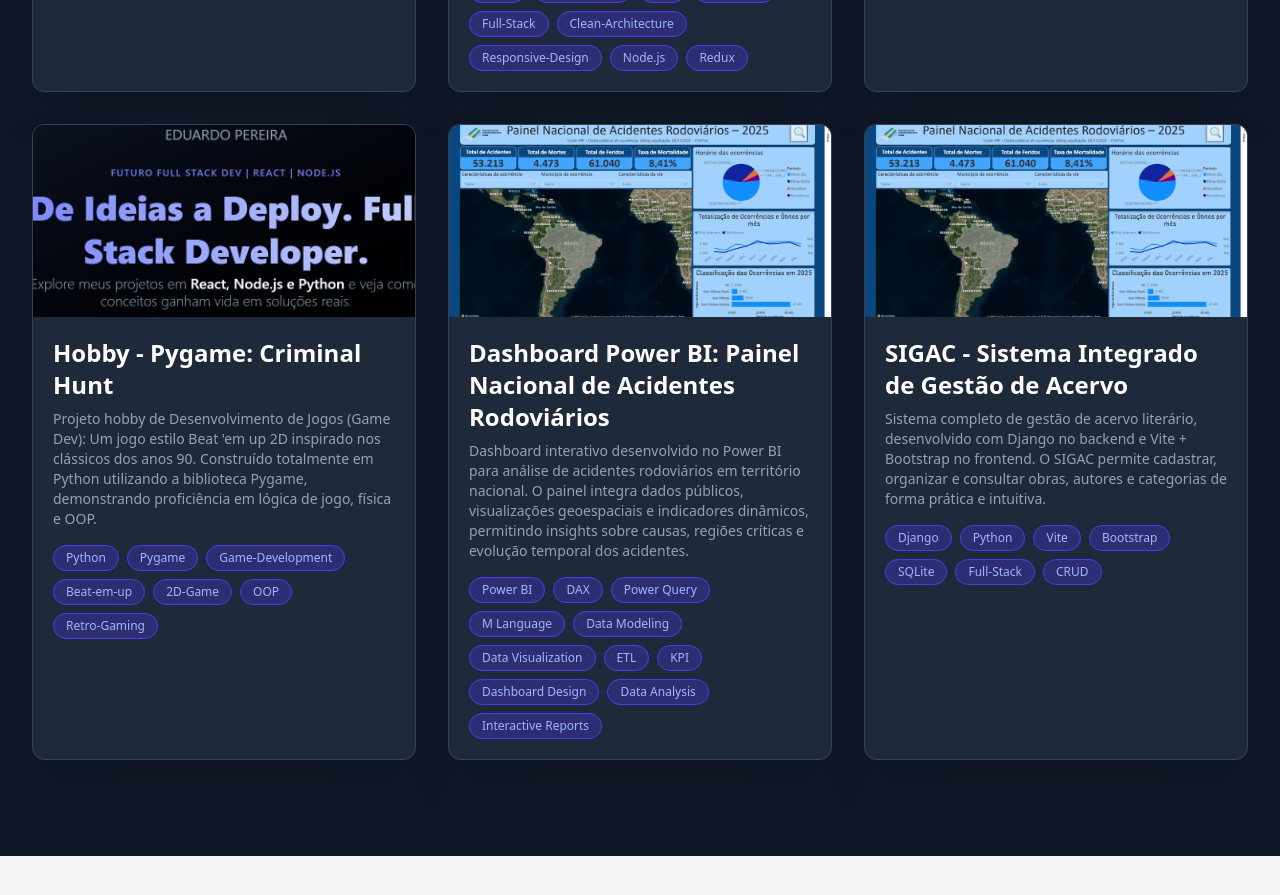
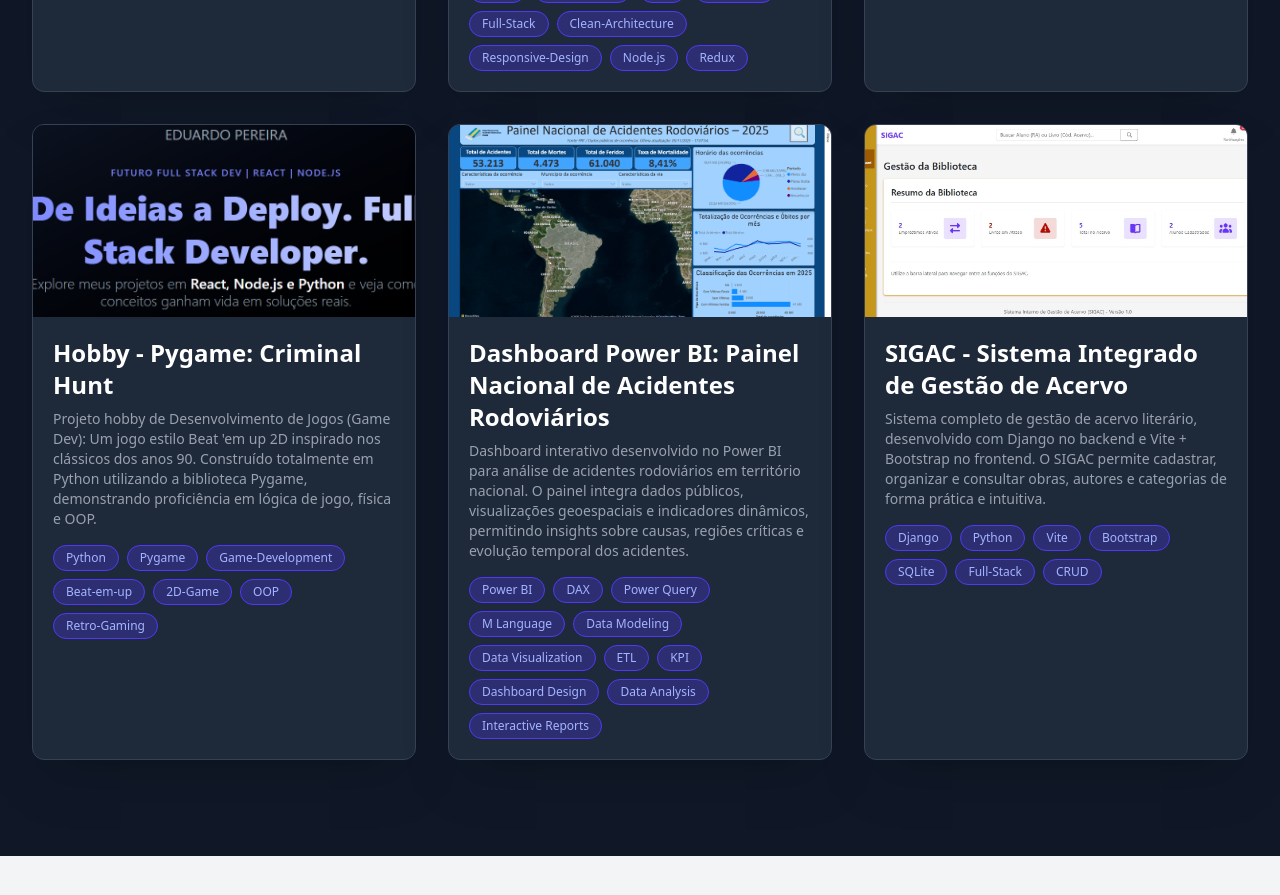
Before and after one commit to Dulagwagon/portfolio-eduardo-pereira, a React (Vite) app: page / in a window 1280 px wide. Shown: the part 2200-3095 px from the top of the page. Built offline with nearby package versions, Linux system fonts and the light colour scheme.

Commit message:
feat: atualização no portfólio

```diff
--- a/src/data/projects.js
+++ b/src/data/projects.js
@@ -92,7 +92,7 @@ export const projectData = [
     {
     id: 6,
     title: "SIGAC - Sistema Integrado de Gestão de Acervo",
-    image: "images/PBI.png",
+    image: "images/sigac.png",
       mainTags: [
     "Django",
     "Python",
```
Also changed, not shown: public/images/sigac.png (added).
